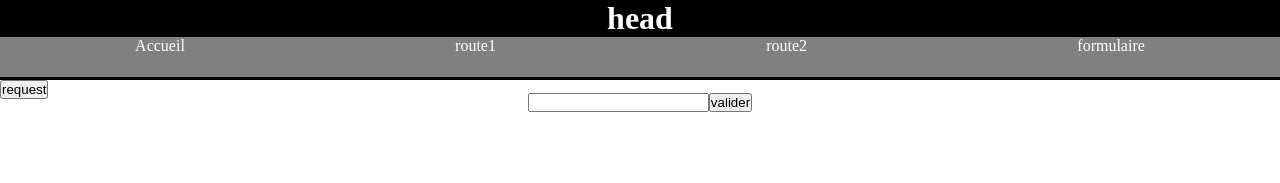
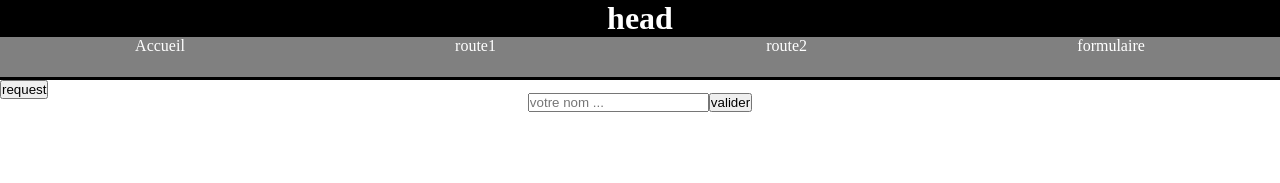
Before and after one commit to alexoualexandre/port5001, a React (Vite) app: page /form in a window 1280 px wide. Shown: the top 183 px of the page. Built offline with nearby package versions, Linux system fonts and the light colour scheme; no server answers.

Commit message:
palceholder

```diff
--- a/src/Formulaire.jsx
+++ b/src/Formulaire.jsx
@@ -15,7 +15,12 @@ function Formulaire() {
   console.log(form);
   return (
     <form method="post" className="form" onSubmit={prevDefault}>
-      <input type="texte" name="nom" onChange={change} />
+      <input
+        type="texte"
+        name="nom"
+        onChange={change}
+        placeholder="votre nom ..."
+      />
 
       <input type="submit" value="valider" />
     </form>
```
